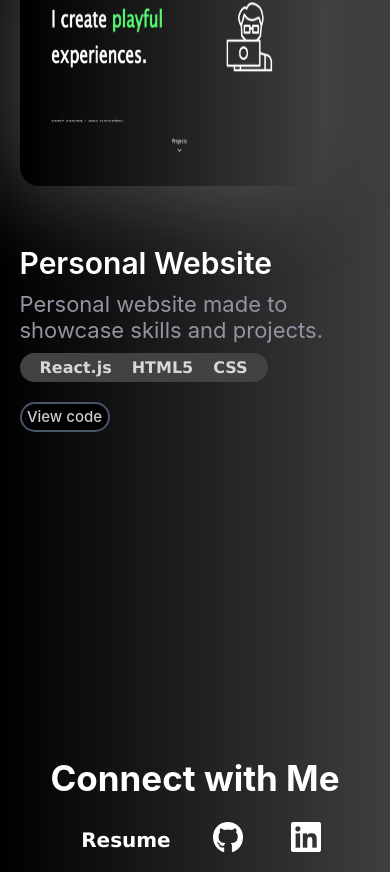
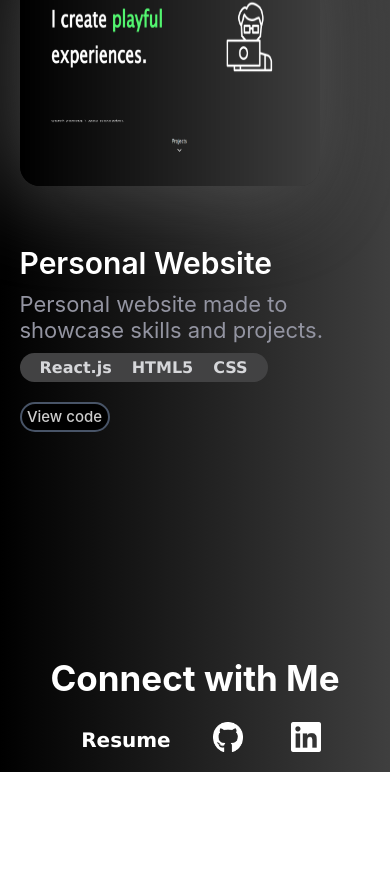
Before and after one commit to ameys28/Portfolio-website, a React (Create React App) app: page / in a window 390 px wide. Shown: the part 1843-2715 px from the top of the page. After the commit the page ends 2615 px from the top, so only its background shows below. Built offline with nearby package versions, Linux system fonts and the light colour scheme.

Commit message:
made responsive

```diff
--- a/src/App.css
+++ b/src/App.css
@@ -370,12 +370,11 @@ footer ul li a{
   }
   .foot-head {
     font-size: 35px;
+    margin-top: 200px;
   }
   .icon {
     height: 30px;
     width: 30px;
   }
-  .footer {
-    margin-top: 300px;
-  }
+
 }
```
